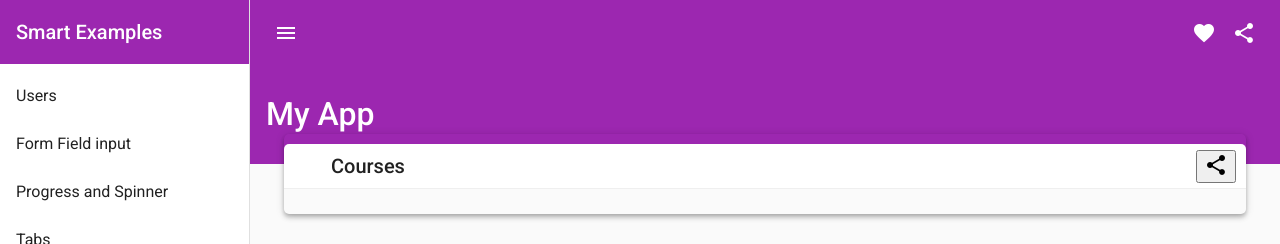
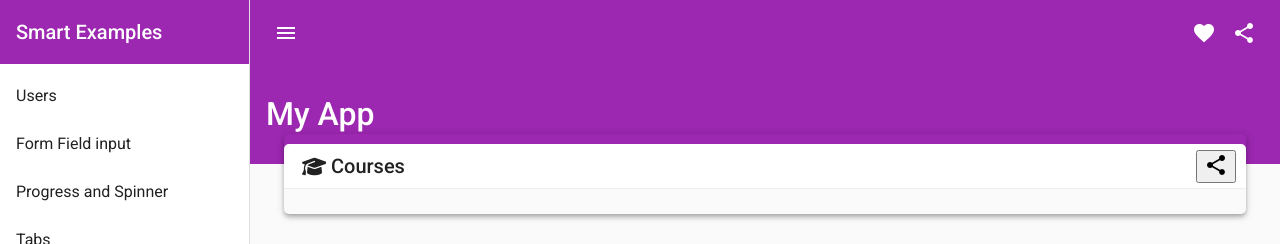
Before and after one commit to diegosmteixeira/Angular_Material, an Angular app in the folder ProjectSchool/: page /courses in a window 1280 px wide. Shown: the top 244 px of the page. Built offline with nearby package versions, Linux system fonts and the light colour scheme.

Commit message:
add fontawesome

```diff
--- a/ProjectSchool/package.json
+++ b/ProjectSchool/package.json
@@ -21,6 +21,7 @@
     "@angular/platform-browser": "^14.2.0",
     "@angular/platform-browser-dynamic": "^14.2.0",
     "@angular/router": "^14.2.0",
+    "@fortawesome/fontawesome-free": "^6.4.0",
     "rxjs": "~7.5.0",
     "zone.js": "~0.11.4"
   },
--- a/ProjectSchool/src/app/pages/courses/courses.component.html
+++ b/ProjectSchool/src/app/pages/courses/courses.component.html
@@ -1,5 +1,5 @@
 <div class="content mat-elevation-z4">
-  <app-toolbar-title title="Courses" icon="fa-graduation-cap">
+  <app-toolbar-title title="Courses" icon="fa-solid fa-graduation-cap">
     <button mat-button-icon>
       <mat-icon>share</mat-icon>
     </button>
--- a/ProjectSchool/src/app/shared/components/toolbar-title/toolbar-title.component.html
+++ b/ProjectSchool/src/app/shared/components/toolbar-title/toolbar-title.component.html
@@ -1,5 +1,5 @@
 <mat-toolbar>
-    <mat-icon class="icon-space">{{icon}}</mat-icon>
+    <mat-icon class="icon-space" ngClass="{{iconFa}}">{{iconMat}}</mat-icon>
     <span>{{title}}</span>
     <span fxFlex></span>
     <ng-content></ng-content>
--- a/ProjectSchool/src/app/shared/components/toolbar-title/toolbar-title.component.scss
+++ b/ProjectSchool/src/app/shared/components/toolbar-title/toolbar-title.component.scss
@@ -1,5 +1,10 @@
 .icon-space {
   margin-right: 5px;
+}
+
+.icon-space-fa {
+  font-size: 20px;
+  margin: 5px 5px 0 0;
 }
 
 mat-toolbar {
--- a/ProjectSchool/src/app/shared/components/toolbar-title/toolbar-title.component.ts
+++ b/ProjectSchool/src/app/shared/components/toolbar-title/toolbar-title.component.ts
@@ -7,7 +7,16 @@ import { Component, Input, OnInit } from '@angular/core';
 })
 export class ToolbarTitleComponent implements OnInit {
   @Input() title: string = "";
-  @Input() icon: string = "";
+
+  // @Input() icon: string = "";
+  iconFa = '';
+  iconMat = '';
+
+  @Input() set icon(value: string) {
+    value.includes('fa-') ?
+    this.iconFa = `icon-space-fa ${value}` :
+    this.iconMat = value;
+  }
 
   constructor() { }
 
--- a/ProjectSchool/src/styles.scss
+++ b/ProjectSchool/src/styles.scss
@@ -1,5 +1,5 @@
 /* You can add global styles to this file, and also import other style files */
-
+@import '../node_modules/@fortawesome/fontawesome-free/css/all.min.css';
 @import '@angular/material/theming';
 @include mat-core();
 
```
Also changed, not shown: 1 other file (tests, documents, lock files or other folders).
